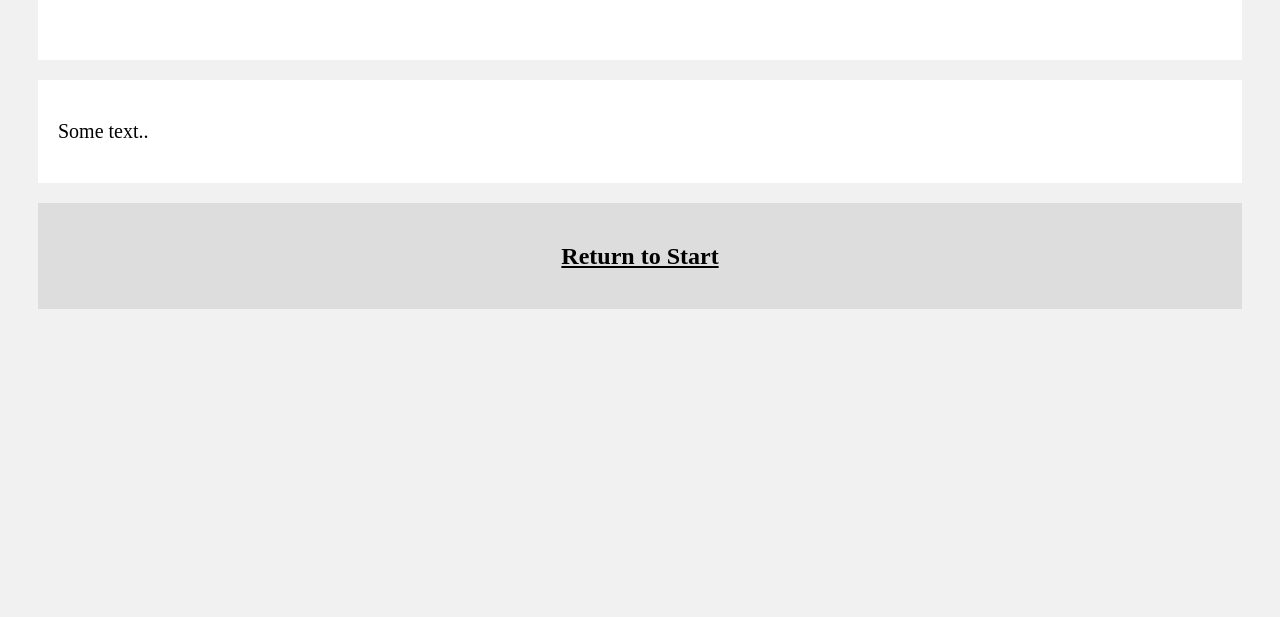
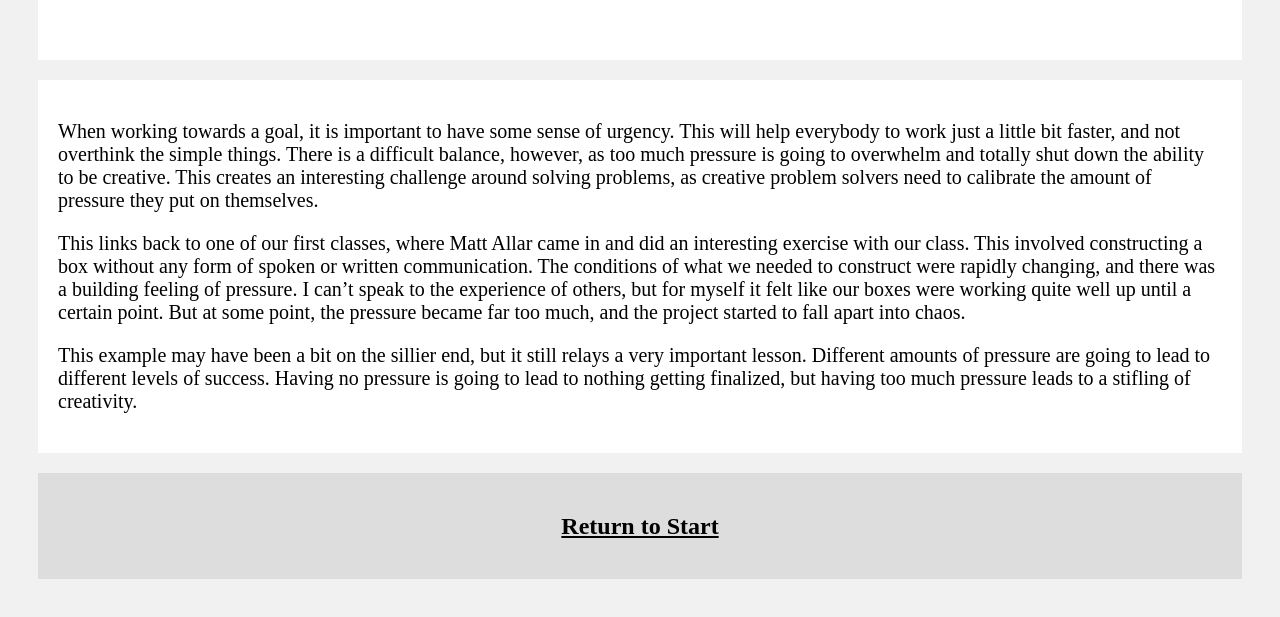
Before and after one commit to Januse88/CPS-Final-Deliverable, a plain HTML site: page public/pressure.html in a window 1280 px wide. Shown: the part 207-824 px from the top of the page. Before the commit the page ends 800 px from the top, so only its background shows below. Drawn offline with Linux system fonts and the light colour scheme.

Commit message:
Added text for pressure

```diff
--- a/public/pressure.html
+++ b/public/pressure.html
@@ -14,7 +14,9 @@
 
 <div class="row">
     <div class="card">
-      <p>Some text..</p>
+      <p>When working towards a goal, it is important to have some sense of urgency. This will help everybody to work just a little bit faster, and not overthink the simple things. There is a difficult balance, however, as too much pressure is going to overwhelm and totally shut down the ability to be creative. This creates an interesting challenge around solving problems, as creative problem solvers need to calibrate the amount of pressure they put on themselves.</p>
+      <p>This links back to one of our first classes, where Matt Allar came in and did an interesting exercise with our class. This involved constructing a box without any form of spoken or written communication. The conditions of what we needed to construct were rapidly changing, and there was a building feeling of pressure. I can’t speak to the experience of others, but for myself it felt like our boxes were working quite well up until a certain point. But at some point, the pressure became far too much, and the project started to fall apart into chaos.</p>
+      <p>This example may have been a bit on the sillier end, but it still relays a very important lesson. Different amounts of pressure are going to lead to different levels of success. Having no pressure is going to lead to nothing getting finalized, but having too much pressure leads to a stifling of creativity.</p>
     </div>
 </div>
 
```
